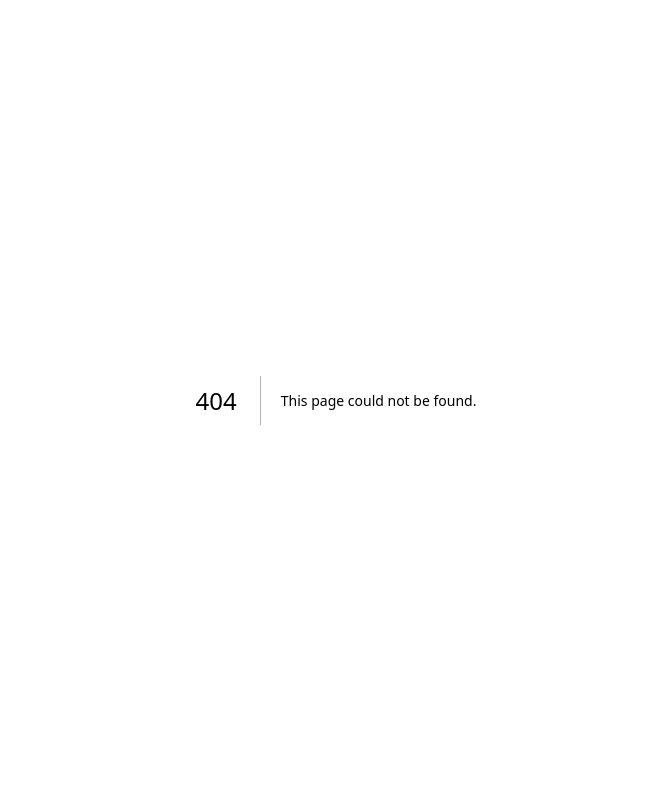
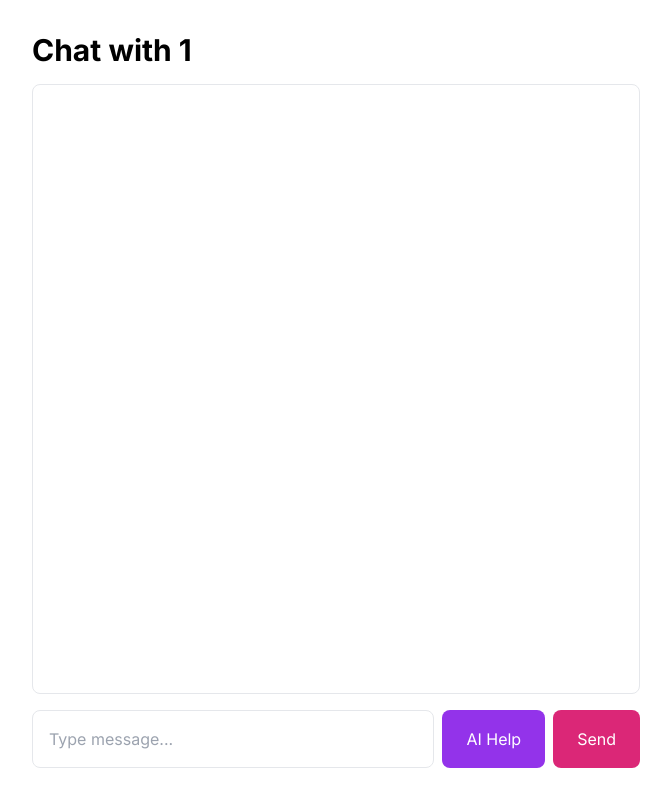
Before and after one commit to G41US/Twain, a Next.js app: page /chat/1 in a window 1280 px wide. Before the commit this address had no page. Shown: the whole page, without its empty margins (304-975 px from the left). Built offline with nearby package versions, Linux system fonts and the light colour scheme.

Commit message:
Implement chat page with message handling

```diff
--- /dev/null
+++ b/app/chat/[id]/page.tsx
@@ -0,0 +1,45 @@
+'use client';
+import { useState } from "react";
+import { useParams } from "next/navigation";
+
+export default function Chat() {
+  const params = useParams();
+  const [messages, setMessages] = useState([]);
+  const [input, setInput] = useState("");
+  const [wingmanReply, setWingmanReply] = useState("");
+
+  const sendMessage = async () => {
+    // Add message logic here
+    setInput("");
+  };
+
+  const getWingman = async () => {
+    const res = await fetch("/api/wingman", {
+      method: "POST",
+      headers: { "Content-Type": "application/json" },
+      body: JSON.stringify({ context: "Flirty convo starter" }),
+    });
+    const data = await res.json();
+    setWingmanReply(data.reply);
+  };
+
+  return (
+    <div className="max-w-2xl mx-auto p-8 h-screen flex flex-col">
+      <h1 className="text-3xl font-bold mb-4">Chat with {params.id}</h1>
+      <div className="flex-1 border rounded-lg p-4 overflow-y-auto mb-4">
+        {messages.map((m: any, i) => <p key={i}>{m.content}</p>)}
+        {wingmanReply && <p className="bg-purple-100 p-4 rounded-lg mt-4">AI Wingman: "{wingmanReply}"</p>}
+      </div>
+      <div className="flex gap-2">
+        <input
+          value={input}
+          onChange={e => setInput(e.target.value)}
+          placeholder="Type message..."
+          className="flex-1 p-4 border rounded-lg"
+        />
+        <button onClick={getWingman} className="bg-purple-600 text-white px-6 py-4 rounded-lg">AI Help</button>
+        <button onClick={sendMessage} className="bg-pink-600 text-white px-6 py-4 rounded-lg">Send</button>
+      </div>
+    </div>
+  );
+}
```
